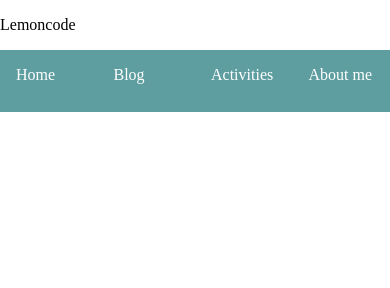
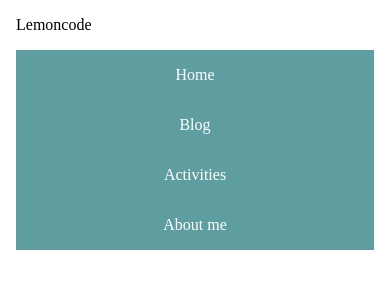
Before and after one commit to raquetelio/master-fe-entregas, a plain HTML site: page modulo-1-layout/ejercicio3/index.html in a window 390 px wide. Drawn offline with Linux system fonts and the light colour scheme.

Commit message:
mobile: ancho ajustado al espacio disponible

```diff
--- a/modulo-1-layout/ejercicio3/mystyle.css
+++ b/modulo-1-layout/ejercicio3/mystyle.css
@@ -5,7 +5,7 @@ body {
 
 }
 
-.menu{
+.menu {
     margin: 0px;
     padding: 0px;
     display: flex;
@@ -14,51 +14,49 @@ body {
     justify-content: space-between;
     align-content: center;
     align-items: center;
-
-
-
-
 }
 
 .menu-item {
     padding: 16px;
     height: 30px;
-    display: block;
+    display: inline;
     color: white;
     flex: 1;
 
 }
 
 .menu-item:hover {
-    background-color:darkslategray;
+    background-color: darkslategray;
 
 }
 
-@media screen and (max-width:320px){
+@media screen and (max-width:600px) {
 
     body {
-        padding-left: 16px;
+        padding: 0 16px;
     }
 
     .menu {
-         flex-direction: column;
 
-    }
-    .menu-item {
-
-        text-align: center;
+        padding: 0;
+        flex-direction: column;
     }
 
+    .menu-item {
+        text-align: center;
+        width: calc(100% - 32px);
+    }
 
 }
 
-@media screen and (320px < width){
+@media screen and (600px < width) {
 
 
     .menu {
         flex-direction: row;
 
-   }
+    }
+
     .menu-item {
         text-align: left;
     }
```
